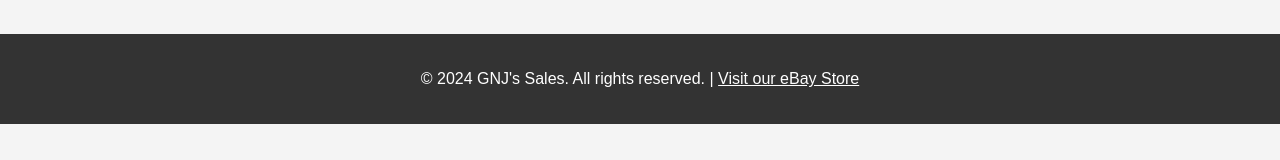
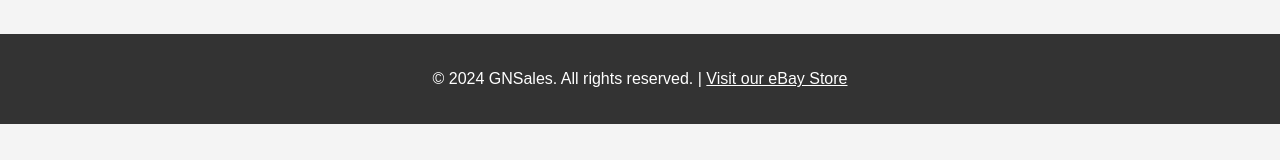
Before and after one commit to GNSales/GN-Sales, a plain HTML site: page index.html in a window 1280 px wide. Shown: the part 556-716 px from the top of the page. Drawn offline with Linux system fonts and the light colour scheme.

Commit message:
Update index.html

```diff
--- a/index.html
+++ b/index.html
@@ -104,7 +104,7 @@
 </main>
 
 <footer>
-    <p>&copy; 2024 GNJ's Sales. All rights reserved. | <a href="https://www.ebay.com/str/gnjssales" target="_blank" style="color: white;">Visit our eBay Store</a></p>
+    <p>&copy; 2024 GNSales. All rights reserved. | <a href="https://www.ebay.com/str/gnjssales" target="_blank" style="color: white;">Visit our eBay Store</a></p>
 </footer>
 
 </body>
```
